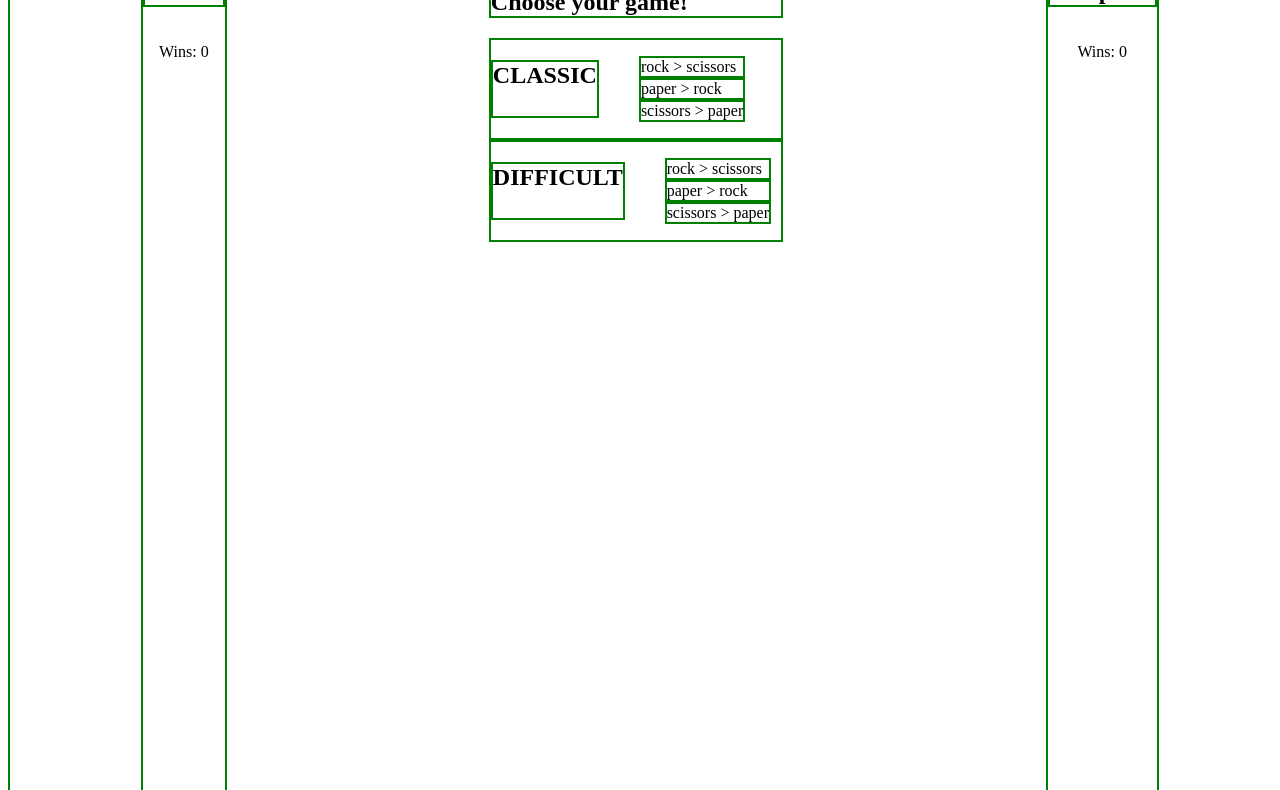
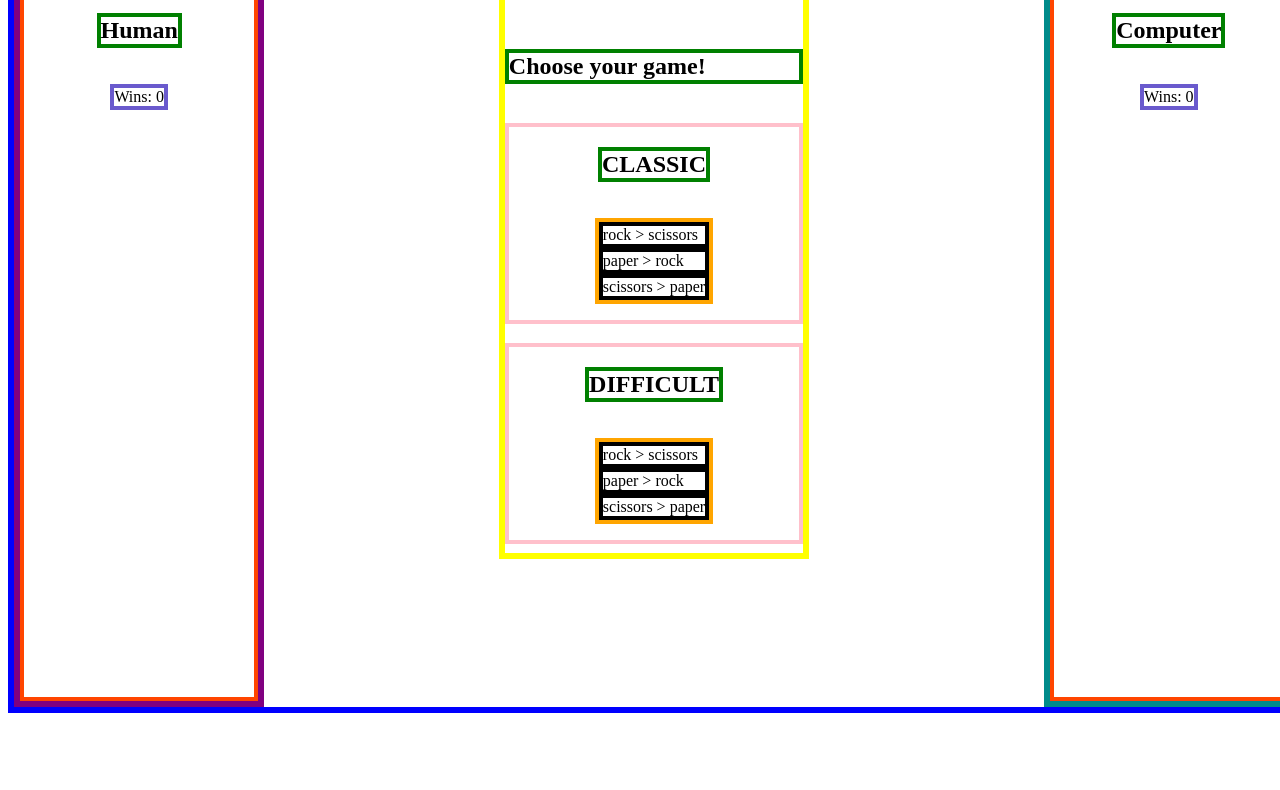
Before and after one commit to KatherineBlaine/rockPaperScissors, a plain HTML site: page index.html in a window 1280 px wide. Shown: the part 107-897 px from the top of the page. After the commit the page ends 820 px from the top, so only its background shows below. Drawn offline with Linux system fonts and the light colour scheme.

Commit message:
Add: temp borders for HTML/CSS wireframe analysis

```diff
--- a/index.html
+++ b/index.html
@@ -30,15 +30,15 @@
     </main>
     <section class="human-sidebar">
         <div class="win-counter">
-            <p>🙂</p>
-            <h1>Human</h1>
+            <h1>🙂</h1>
+            <h2>Human</h2>
             <p>Wins: 0</p>
         </div>
     </section>
     <section class="comp-sidebar">
         <div class="win-counter">
-            <p>🤖</p>
-            <h1>Computer</h1>
+            <h1>🤖</h1>
+            <h2>Computer</h2>
             <p>Wins: 0</p>
         </div>
     </section>
--- a/styles.css
+++ b/styles.css
@@ -5,45 +5,67 @@ html {
 
 body {
     display: flex;
-    height: 100vw;
-    width: 100vw;
-    border: 2px solid green;
+    height: 100%;
+    width: 100%;
+    border: 6px solid blue;
+    justify-content: space-between;
+}
+
+main {
+    height: 80vh;
+    display: flex;
+    flex-direction: column;
     justify-content: space-around;
+    border: 6px solid yellow;
 }
 
 h1 {
     display: flex;
-    border: 2px solid green;
+    border: 4px solid green;
 }
 
 h2 {
     display: flex;
-    border: 2px solid green;
+    border: 4px solid green;
 }
 
 .version-selector {
     display: flex;
-    border: 2px solid green;
+    flex-direction: column;
+    border: 4px solid pink;
+    align-items: center;
 }
 
 
 .game-rules {
     display: flex;
-    border: 2px solid green;
+    border: 4px solid black;
+}
+
+ul {
+    border: 4px solid orange;
+    padding: 0;
 }
 
 .win-counter {
     display: flex;
-    border: 2px solid green;
+    border: 4px solid orangered;
     flex-direction: column;
     align-items: center;
+    width: 18vw;
 }
 
 .human-sidebar {
+    border: 6px solid purple;
     display: flex;
     order: -1;
 }
 
 .comp-sidebar {
+    border: 6px solid darkcyan;
     display: flex;
 }
+
+p {
+    border: 4px solid slateblue;
+}
```
